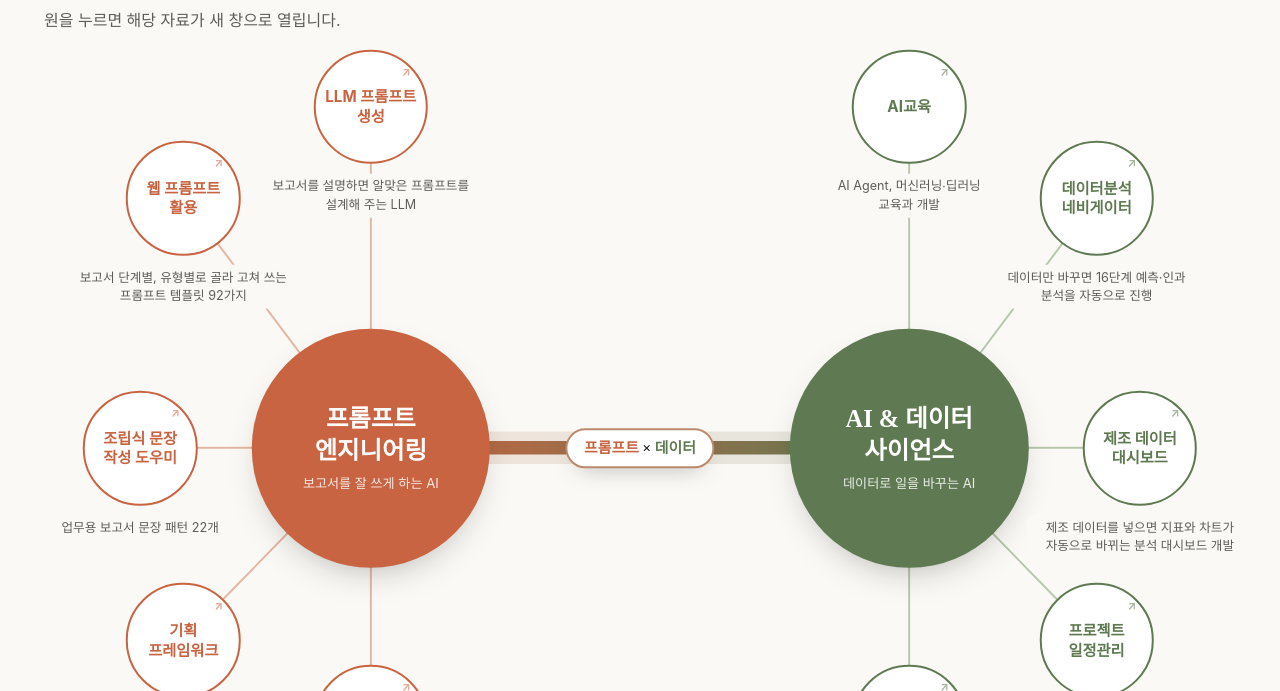
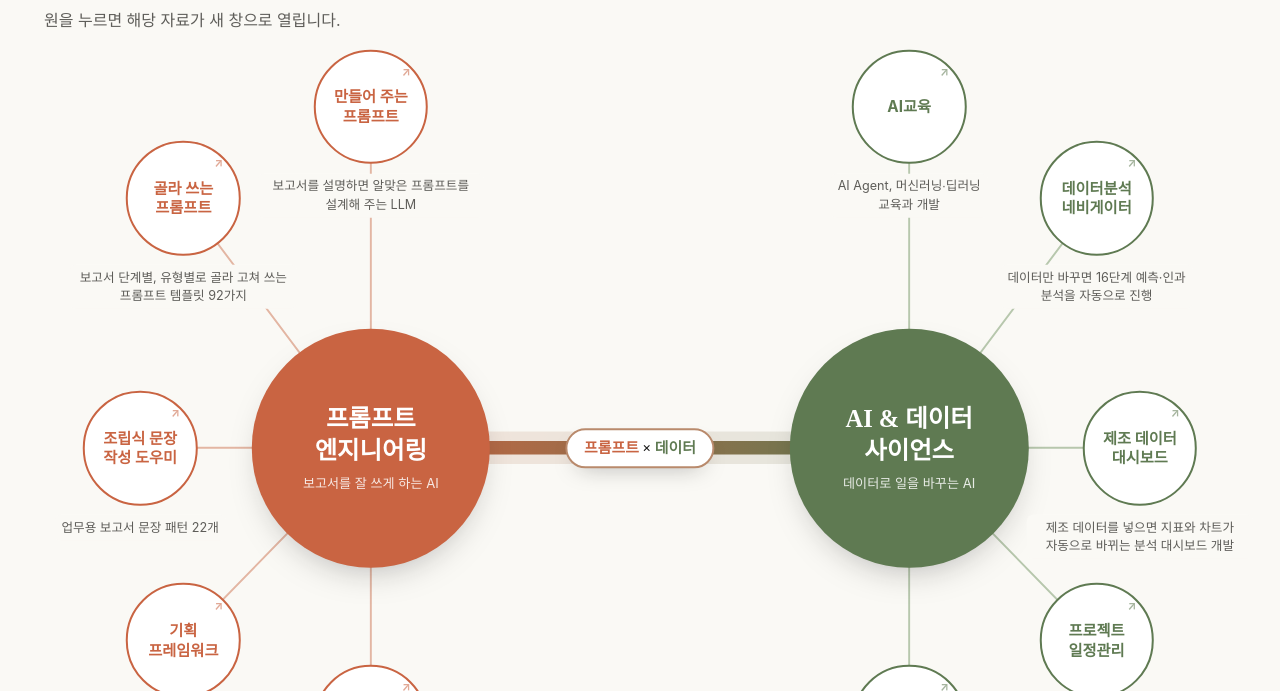
Before and after one commit to iksangyoo-sys/yes-profile, a plain HTML site: page index.html in a window 1280 px wide. Shown: the part 109-800 px from the top of the page. Drawn offline with Linux system fonts and the light colour scheme.

Commit message:
메인 마인드맵 항목명 변경: 만들어 주는 프롬프트, 골라 쓰는 프롬프트
Co-Authored-By: Claude Opus 5.5 <noreply@anthropic.com>
Claude-Session: https://claude.ai/code/session_01BFxrsf281rsPAnhBAV1q4X

```diff
--- a/index.html
+++ b/index.html
@@ -106,8 +106,8 @@ const HUBS = [
   {
     key: "a", x: 340, y: 420, title: "프롬프트<br>엔지니어링", tag: "보고서를 잘 쓰게 하는 AI",
     leaves: [
-      { x: 340, y: 65,  title: "LLM 프롬프트<br>생성",       url: "https://report-prompt-agent.onrender.com/", desc: "보고서를 설명하면 알맞은 프롬프트를 설계해 주는 LLM" },
-      { x: 145, y: 160, title: "웹 프롬프트<br>활용",         url: GH + "/yes_prom/",       desc: "보고서 단계별, 유형별로 골라 고쳐 쓰는 프롬프트 템플릿 92가지" },
+      { x: 340, y: 65,  title: "만들어 주는<br>프롬프트",     url: "https://report-prompt-agent.onrender.com/", desc: "보고서를 설명하면 알맞은 프롬프트를 설계해 주는 LLM" },
+      { x: 145, y: 160, title: "골라 쓰는<br>프롬프트",       url: GH + "/yes_prom/",       desc: "보고서 단계별, 유형별로 골라 고쳐 쓰는 프롬프트 템플릿 92가지" },
       { x: 100, y: 420, title: "조립식 문장<br>작성 도우미",   url: GH + "/koreport-skill/", desc: "업무용 보고서 문장 패턴 22개" },
       { x: 145, y: 620, title: "기획<br>프레임워크",     url: "framework/",         desc: "기획 목적과 업무 분야로 찾아 쓰는 기획 프레임워크 지도" },
       { x: 340, y: 705, title: "한자<br>사용 가이드",    url: "hanja/",             desc: "보고서 문장을 짧고 단단하게 만드는 한자 쓰임과 사례" }
```
